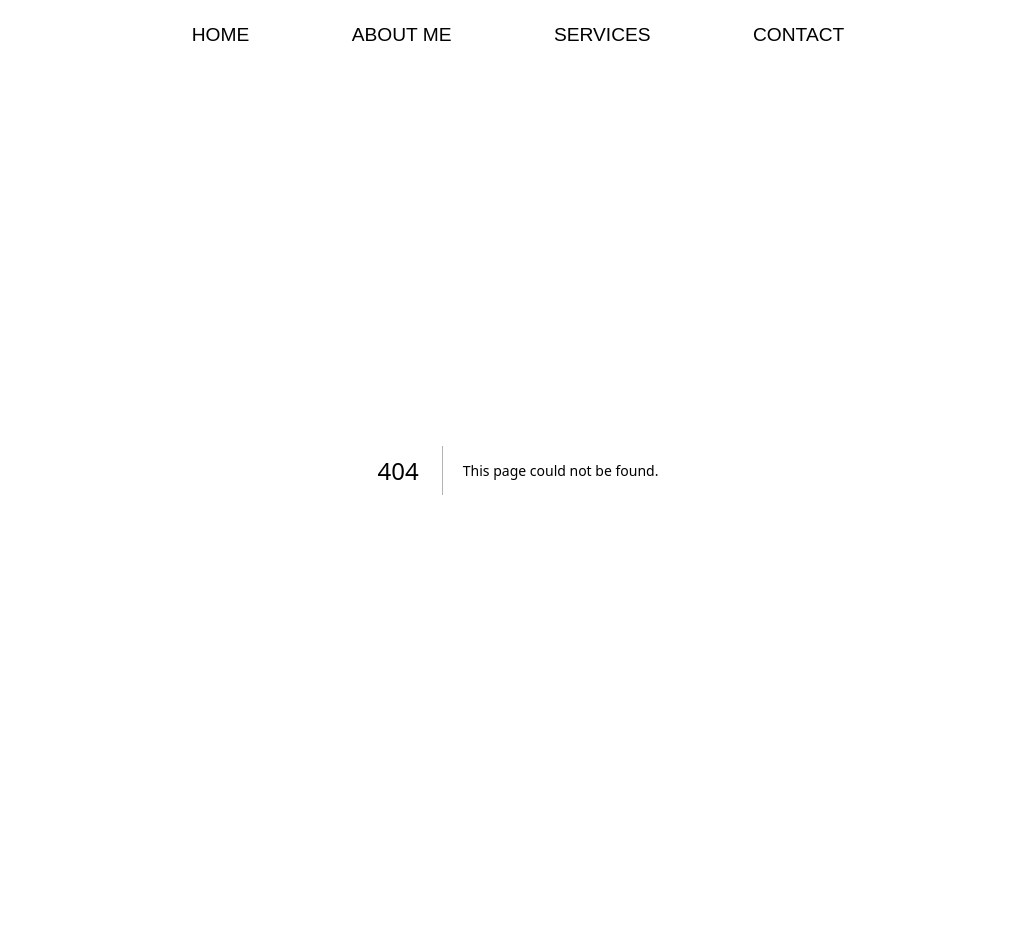
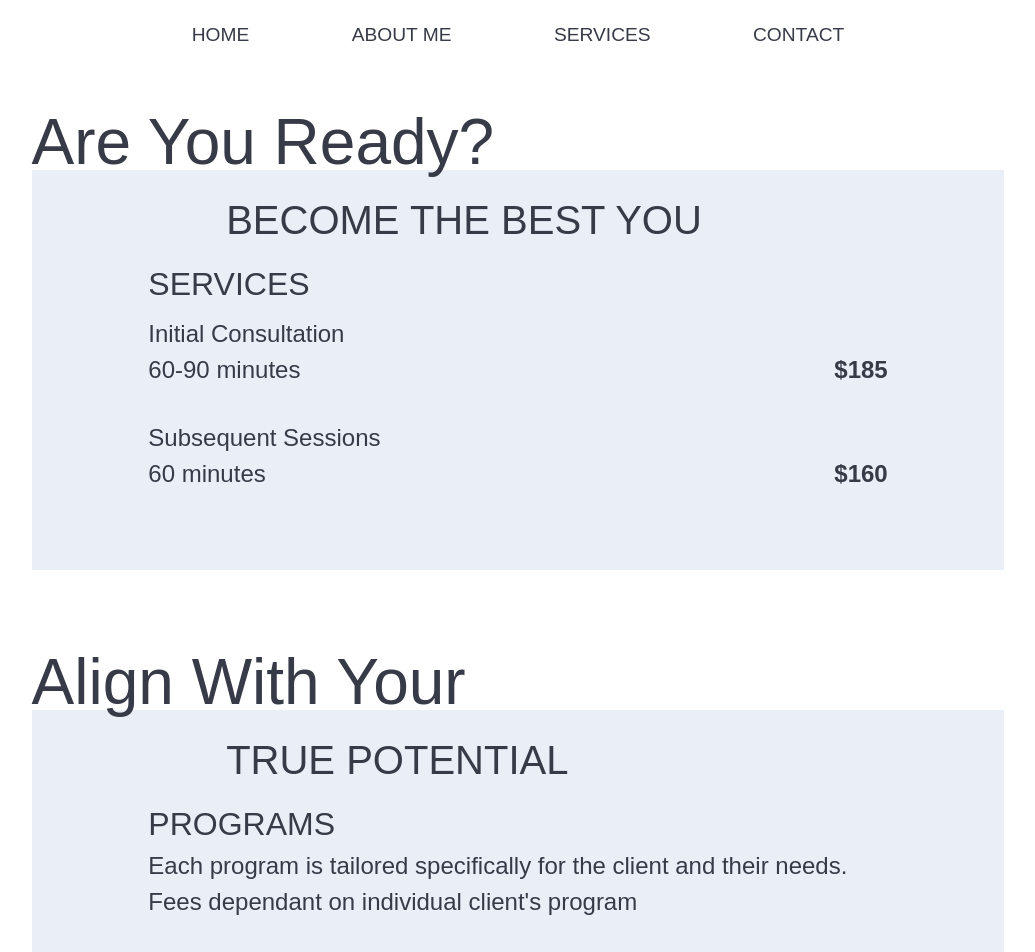
Before and after one commit to livelifedev/aaliyah-website, a Next.js app: page /services in a window 1280 px wide. Before the commit this address had no page. Shown: the top 952 px of the page, without its empty margins (122-1157 px from the left). Before the commit the page ends 870 px from the top, so only its background shows below. Built offline with nearby package versions, Linux system fonts and the light colour scheme.

Commit message:
Create services page

```diff
--- a/components/navbar.js
+++ b/components/navbar.js
@@ -9,7 +9,7 @@ function Navbar() {
       <nav className={styles.nav}>
         <Link href="/">Home</Link>
         <Link href="/">About Me</Link>
-        <Link href="/">Services</Link>
+        <Link href="/services">Services</Link>
         <Link href="/">Contact</Link>
       </nav>
       <div className={styles.mobileNav}>
@@ -20,8 +20,8 @@ function Navbar() {
           <Link className="menu-item" href="/">
             About Me
           </Link>
-          <Link className="menu-item" href="/">
-            Service
+          <Link className="menu-item" href="/services">
+            Services
           </Link>
           <Link className="menu-item" href="/">
             Contact
--- a/pages/index.js
+++ b/pages/index.js
@@ -1,10 +1,7 @@
 import Head from "next/head";
 import Link from "next/link";
 import Image from "next/image";
-import { Inter } from "@next/font/google";
 import styles from "../styles/Home.module.css";
-
-const inter = Inter({ subsets: ["latin"] });
 
 export default function Home() {
   return (
--- /dev/null
+++ b/pages/services.js
@@ -0,0 +1,63 @@
+import Head from "next/head";
+import Link from "next/link";
+import Image from "next/image";
+import styles from "../styles/Services.module.css";
+
+export default function Services() {
+  return (
+    <>
+      <Head>
+        <title>Aaliyah Rubio | Services</title>
+        <meta
+          name="description"
+          content="Aaliyah Rubio - Holistic therapy positive psychology coach"
+        />
+        <meta name="viewport" content="width=device-width, initial-scale=1" />
+        <link rel="icon" href="/favicon.ico" />
+      </Head>
+
+      <div className={styles.wrapper}>
+        <section>
+          <div className={styles.title}>
+            <h2>Are You Ready?</h2>
+            <p>Become The Best You</p>
+          </div>
+          <div className={styles.section}>
+            <h3>Services</h3>
+            <ul>
+              <li>
+                <div>
+                  <div>Initial Consultation</div>
+                  <div>60-90 minutes</div>
+                </div>
+                <div className={styles.price}>$185</div>
+              </li>
+              <li>
+                <div>
+                  <div>Subsequent Sessions</div>
+                  <div>60 minutes</div>
+                </div>
+                <span className={styles.price}>$160</span>
+              </li>
+            </ul>
+          </div>
+        </section>
+
+        <section>
+          <div className={styles.title}>
+            <h2>Align With Your</h2>
+            <p>True Potential</p>
+          </div>
+          <div className={styles.section}>
+            <h3>Programs</h3>
+            <p>
+              Each program is tailored specifically for the client and their
+              needs.
+            </p>
+            <p>Fees dependant on individual client&apos;s program</p>
+          </div>
+        </section>
+      </div>
+    </>
+  );
+}
--- /dev/null
+++ b/styles/Services.module.css
@@ -0,0 +1,56 @@
+.wrapper {
+  padding: var(--copy-gutter);
+  padding-top: 24px;
+}
+
+.wrapper p {
+  font-size: 2.5rem;
+  text-transform: uppercase;
+}
+
+.wrapper h3 {
+  font-size: 2rem;
+  text-transform: uppercase;
+}
+
+.wrapper section {
+}
+
+.section {
+  height: 400px;
+  background-color: var(--secondary-color);
+  padding: var(--copy-gutter);
+  padding-top: 90px;
+  margin-bottom: var(--spacing-y);
+}
+
+.section li {
+  display: flex;
+  justify-content: space-between;
+  align-items: flex-end;
+  /* max-width: 300px; */
+  font-size: 1.5rem;
+  margin-top: 8px;
+  margin-bottom: 32px;
+}
+
+.title {
+  margin-bottom: -80px;
+}
+
+.title h2 {
+  font-size: 4rem;
+}
+
+.title p {
+  padding-left: 20%;
+}
+
+.price {
+  font-weight: bold;
+}
+
+.section p {
+  font-size: 1.5rem;
+  text-transform: none;
+}
```
